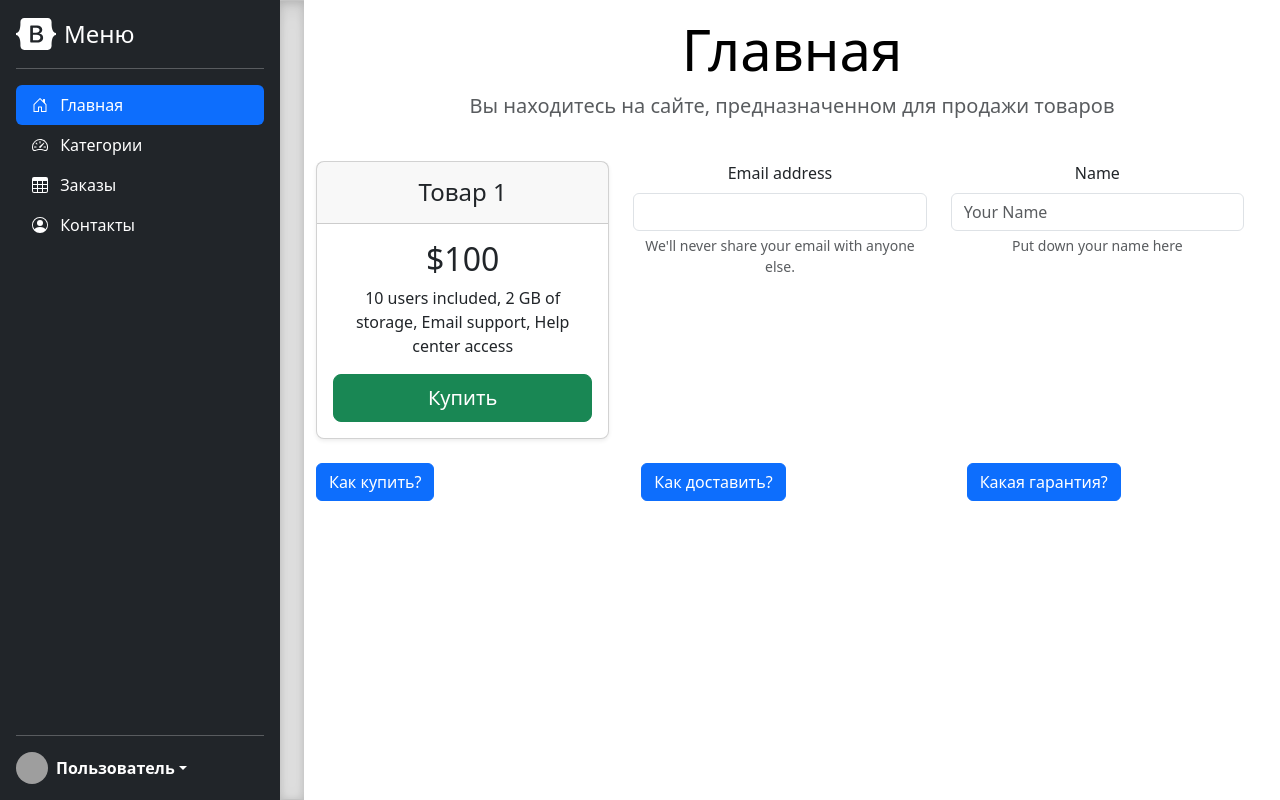
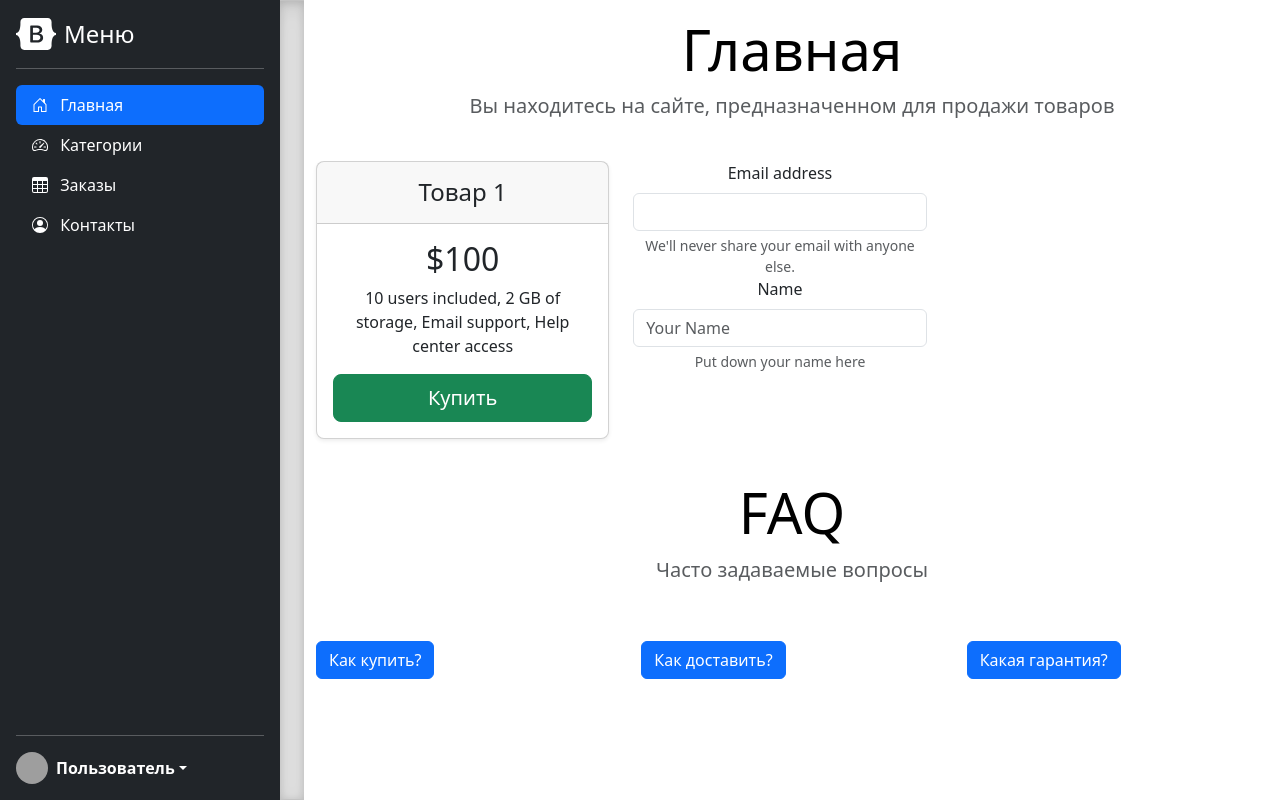
Before and after one commit to LordKermit28/Django_1, a Flask app: page / in a window 1280 px wide. Run offline with Flask 3, Linux system fonts and the light colour scheme; grey boxes are pictures that could not be loaded.

Commit message:
add header FAQ and moved Name under Email

```diff
--- a/templates/index.html
+++ b/templates/index.html
@@ -289,19 +289,33 @@
                      <label for="exampleInputEmail1" class="form-label">Email address</label>
                      <input type="email" class="form-control" id="exampleInputEmail1" aria-describedby="emailHelp">
                      <div id="emailHelp" class="form-text">We'll never share your email with anyone else.</div>
+
+                    <label for="exampleInputName" class="form-label">Name</label>
+                    <input type="text" class="form-control" id="exampleInputName" aria-describedby="nameHelp" placeholder="Your Name">
+                    <div id="nameHelp" class="form-text">Put down your name here</div>
                 </div>
-                       <div class="col-4">
-                             <label for="exampleInputName" class="form-label">Name</label>
-                             <input type="text" class="form-control" id="exampleInputName" aria-describedby="nameHelp" placeholder="Your Name">
-                             <div id="nameHelp" class="form-text">Put down your name here</div>
-                       </div>
+
+
+
             </div>
         </main>
 
         <div class="row">
-            <div class="col-4">
+            <div class="col-12">
+                <div class="container">
+        <header>
+            <div class="pricing-header p-3 pb-md-4 mx-auto text-center">
+                <h1 class="display-4 fw-normal text-body-emphasis">FAQ</h1>
+                <p class="fs-5 text-body-secondary">Часто задаваемые вопросы</p>
+            </div>
+        </header>
+                        </div>
+                    </div>
+                </div>
 
             <p>
+        <div class="row">
+        <div class="col-4">
   <button class="btn btn-primary" type="button" data-bs-toggle="collapse" data-bs-target="#collapseWidthExample1" aria-expanded="false" aria-controls="collapseWidthExample1">
     Как купить?
   </button>
@@ -314,6 +328,7 @@
   </div>
 </div>
                 </div>
+
 
             <div class="col-4">
 
```
